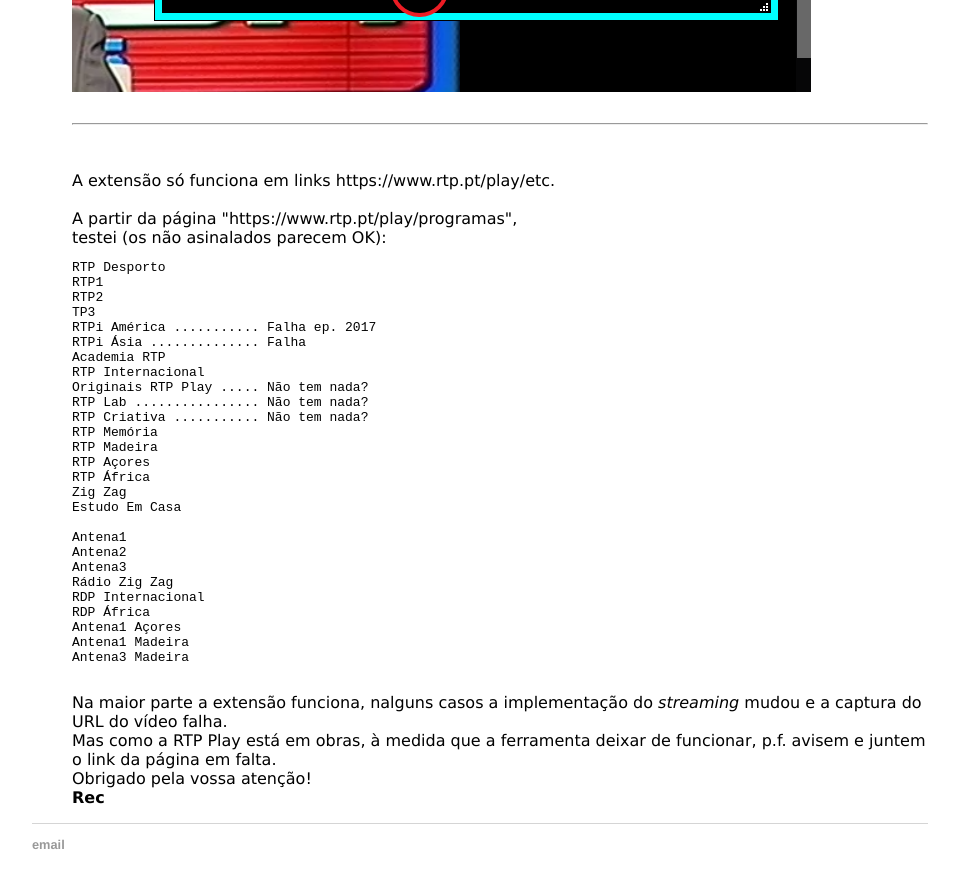
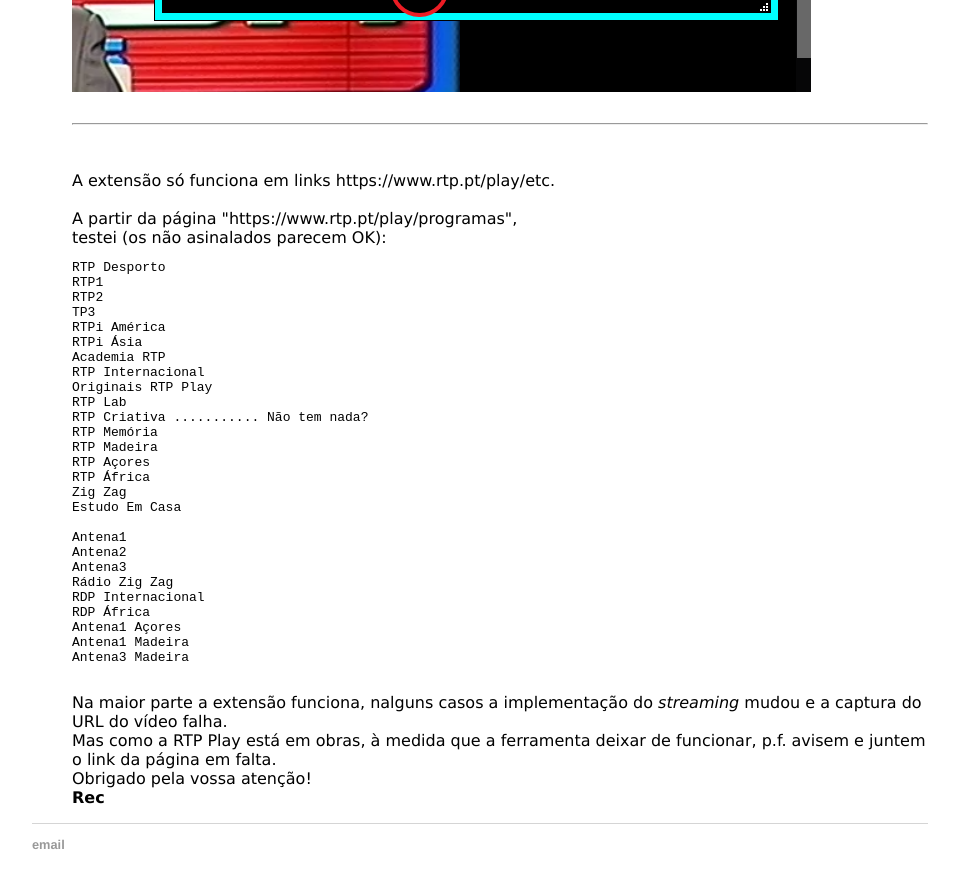
Before and after one commit to rtpplay/recursos.github.io, a Jekyll site: the page built from index_ff.html, in a window 1280 px wide and 900 px high, scrolled down 5469 px. Shown: the top 888 px of the window, without its empty margins (160-1119 px from the left). Built offline with Jekyll 4.4.1, drawn with Linux system fonts in a browser that asks for light colours; some of the changed text lies outside the part shown.

Commit message:
Update index_ff.html

```diff
--- a/index_ff.html
+++ b/index_ff.html
@@ -3,7 +3,7 @@
 title: RTP Play extension (Firefox)
 ---
 <div class="blurb">
-	<h2>RTP Play extension (2021, Abril 09) no Firefox <img src="files_ff/firefox-icon.png"></h2>
+	<h2>RTP Play extension (2021, Abril 16) no Firefox <img src="files_ff/firefox-icon.png"></h2>
 	<p>Baixar e guardar localmente vídeos ou áudio servidos pela RTP Play
 
 	</p>
@@ -34,9 +34,9 @@
 	<a href="files/manifest.json" download>manifest.json</a> <br>
 	<a href="files/popup.html" download>popup.html</a> <br>
 	<a href="files/rtp.js" download>rtp.js</a> <br></div>
-  <div style="width:50%; float:right;">(<s>v1.07 &nbsp;v1.10 &nbsp;v1.11&nbsp;v1.12)</s>&nbsp;v1.15</div>
+  <div style="width:50%; float:right;">(<s>v1.07 &nbsp;v1.10 &nbsp;v1.11&nbsp;v1.12&nbsp;v1.15)</s>&nbsp;v1.17</div>
 	 <div style="clear: both;"><br>
-		 (para a versão 1.15 créditos para @cisnemania que indicou a solução)<br>
+		 (a partir da versão 1.15 créditos para @cisnemania que indicou a solução)<br>
 		 Excepto icon.png são 3 ficheiros de texto visualisáveis com p.ex. Notepad.<br></div>
 	 <br>
 </div>
@@ -104,12 +104,12 @@
 RTP1
 RTP2
 TP3
-RTPi América ........... Falha ep. 2017
-RTPi Ásia .............. Falha
+RTPi América
+RTPi Ásia
 Academia RTP
 RTP Internacional
-Originais RTP Play ..... Não tem nada?
-RTP Lab ................ Não tem nada?
+Originais RTP Play
+RTP Lab
 RTP Criativa ........... Não tem nada?
 RTP Memória
 RTP Madeira
```
